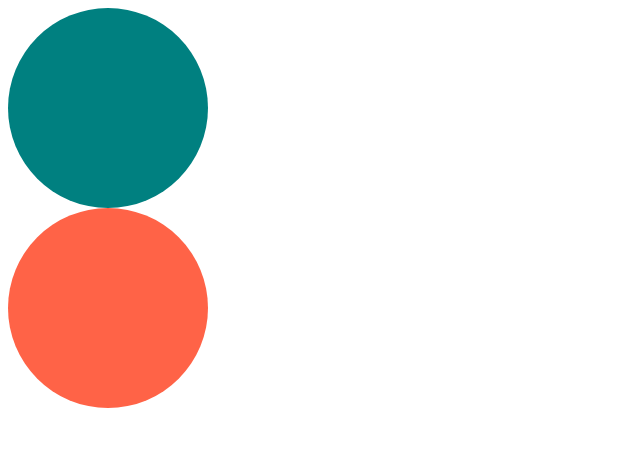
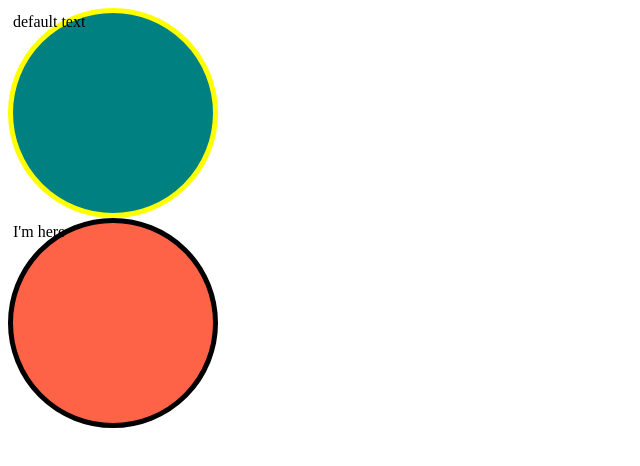
Before and after one commit to jonghwa3471/study-react-netflix-clone, a React (Create React App) app: page / in a window 1280 px wide. Shown: the top 466 px of the page, without its empty margins (0-640 px from the left). Built offline with nearby package versions, Linux system fonts and the light colour scheme.

Commit message:
#3.3 Optional Props

```diff
--- a/src/App.tsx
+++ b/src/App.tsx
@@ -3,8 +3,8 @@ import Circle from "./Circle";
 function App() {
   return (
     <div>
-      <Circle bgColor="teal" />
-      <Circle bgColor="tomato" />
+      <Circle borderColor="yellow" bgColor="teal" />
+      <Circle text="I'm here" bgColor="tomato" />
     </div>
   );
 }
--- a/src/Circle.tsx
+++ b/src/Circle.tsx
@@ -2,6 +2,7 @@ import styled from "styled-components";
 
 interface ContainerProps {
   bgColor: string;
+  borderColor: string;
 }
 
 const Container = styled.div<ContainerProps>`
@@ -9,14 +10,21 @@ const Container = styled.div<ContainerProps>`
   height: 200px;
   background-color: ${(props) => props.bgColor};
   border-radius: 50%;
+  border: 5px solid ${(props) => props.borderColor};
 `;
 
 interface CircleProps {
   bgColor: string;
+  borderColor?: string;
+  text?: string;
 }
 
-function Circle({ bgColor }: CircleProps) {
-  return <Container bgColor={bgColor} />;
+function Circle({ bgColor, borderColor, text = "default text" }: CircleProps) {
+  return (
+    <Container bgColor={bgColor} borderColor={borderColor ?? "black"}>
+      {text}
+    </Container>
+  );
 }
 
 export default Circle;
```
